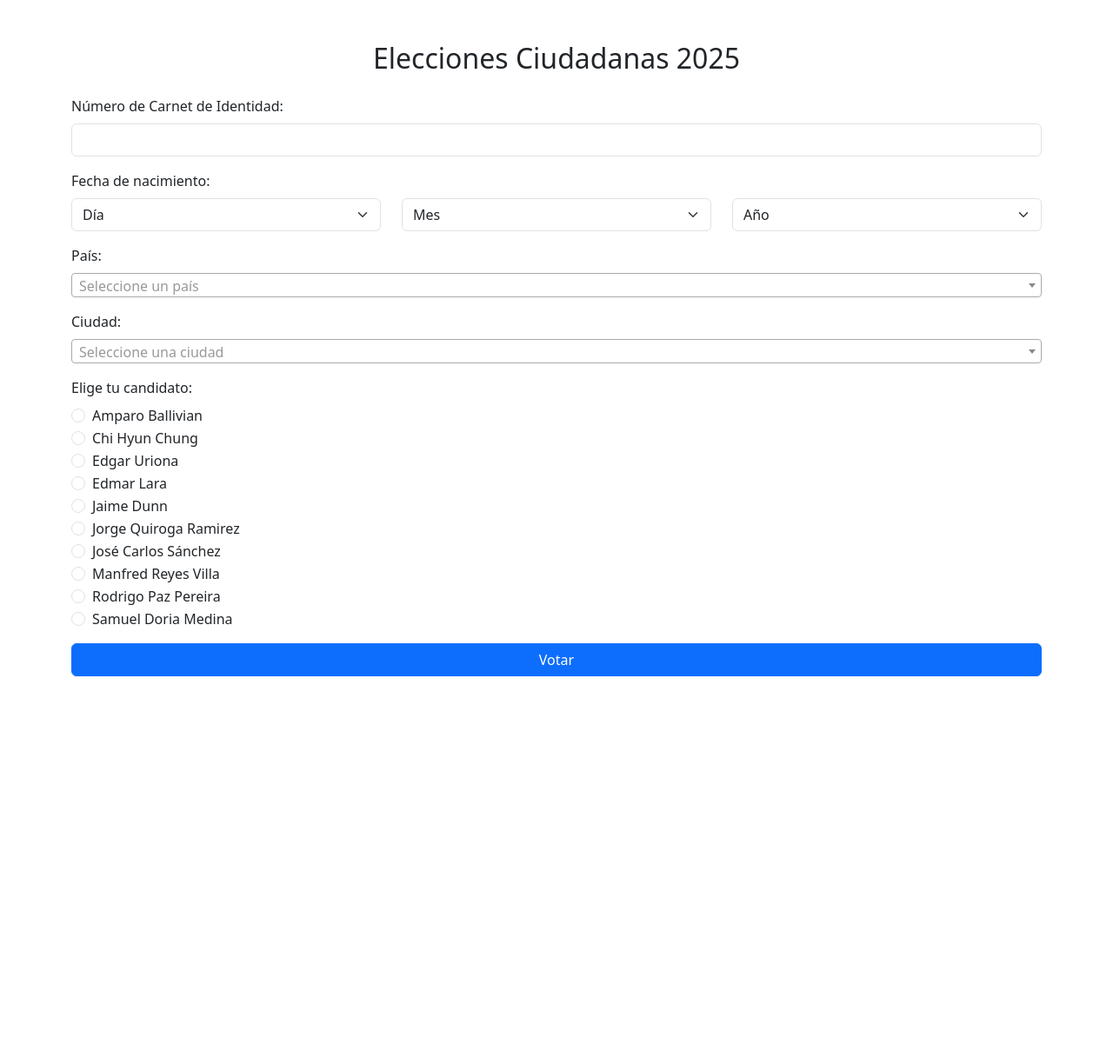
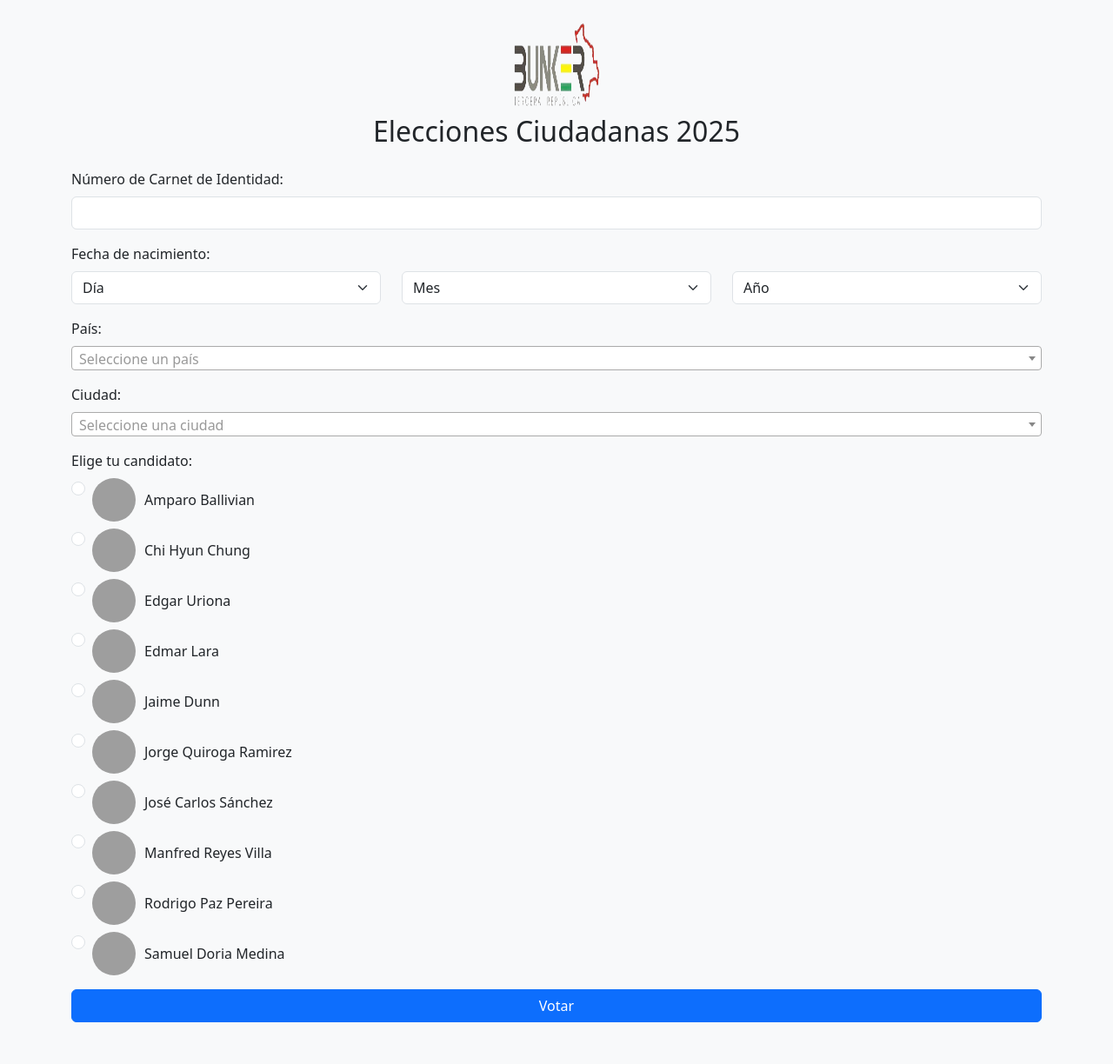
Before and after one commit to Likexpress/votacion-whatsapp, a Flask app: template templates/votar.html in a window 1280 px wide. Shown: the whole page at 87% size. Before the commit the page ends 778 px from the top, so only its background shows below. Run offline with Flask 3, Linux system fonts and the light colour scheme; the template is opened without the code that fills it, so the values that code supplies are empty; some libraries are stand-ins or nearby versions; grey boxes are pictures that could not be loaded.

```diff
--- a/templates/votar.html
+++ b/templates/votar.html
@@ -3,30 +3,48 @@
 <head>
   <meta charset="UTF-8">
   <title>Elecciones Ciudadanas 2025</title>
+  <meta name="viewport" content="width=device-width, initial-scale=1">
   <link href="https://cdn.jsdelivr.net/npm/bootstrap@5.3.0/dist/css/bootstrap.min.css" rel="stylesheet">
   <link href="https://cdn.jsdelivr.net/npm/select2@4.1.0-rc.0/dist/css/select2.min.css" rel="stylesheet" />
-  <script src="https://cdn.jsdelivr.net/npm/jquery@3.6.0/dist/jquery.min.js"></script>
-  <script src="https://cdn.jsdelivr.net/npm/select2@4.1.0-rc.0/dist/js/select2.min.js"></script>
   <style>
+    body {
+      background-color: #f8f9fa;
+    }
     .resumen {
-      background-color: #f8f9fa;
-      padding: 15px;
+      background-color: #fff;
       border: 1px solid #dee2e6;
       border-radius: 5px;
+      padding: 15px;
       margin-top: 20px;
+    }
+    .candidato-img {
+      width: 50px;
+      height: 50px;
+      object-fit: cover;
+      border-radius: 50%;
+      margin-right: 10px;
+    }
+    .form-check-label {
+      display: flex;
+      align-items: center;
     }
   </style>
 </head>
-<body class="container mt-5 mb-5">
-  <h2 class="mb-4 text-center">Elecciones Ciudadanas 2025</h2>
+<body class="container mt-4 mb-5">
 
+  <!-- LOGO -->
+  <div class="text-center mb-4">
+    <img src="{{ url_for('static', filename='img/logo.png') }}" alt="Logo" width="100" height="100">
+    <h2 class="mt-2">Elecciones Ciudadanas 2025</h2>
+  </div>
+
+  <!-- FORMULARIO -->
   <form method="post" action="/enviar_voto" class="needs-validation" novalidate onsubmit="mostrarResumen(); return true;">
-    <!-- Valores ocultos -->
     <input type="hidden" name="numero" value="{{ numero }}">
     <input type="hidden" id="latitud" name="latitud">
     <input type="hidden" id="longitud" name="longitud">
 
-    <!-- Carnet de Identidad -->
+    <!-- CI -->
     <div class="mb-3">
       <label for="ci" class="form-label">Número de Carnet de Identidad:</label>
       <input type="number" id="ci" name="ci" class="form-control" required>
@@ -73,7 +91,7 @@
       </div>
     </div>
 
-    <!-- País y ciudad -->
+    <!-- País / Ciudad -->
     <div class="mb-3">
       <label for="pais" class="form-label">País:</label>
       <select id="pais" name="pais" class="form-select" required></select>
@@ -83,7 +101,7 @@
       <select id="ciudad" name="ciudad" class="form-select" required></select>
     </div>
 
-    <!-- Candidato -->
+    <!-- Candidatos -->
     <div class="mb-3">
       <label class="form-label">Elige tu candidato:</label>
       {% for candidato in [
@@ -91,10 +109,13 @@
         'Edmar Lara', 'Jaime Dunn', 'Jorge Quiroga Ramirez',
         'José Carlos Sánchez', 'Manfred Reyes Villa',
         'Rodrigo Paz Pereira', 'Samuel Doria Medina'] %}
-        <div class="form-check">
-          <input class="form-check-input" type="radio" name="candidato" value="{{ candidato }}" required>
-          <label class="form-check-label">{{ candidato }}</label>
-        </div>
+      <div class="form-check mb-2">
+        <input class="form-check-input" type="radio" name="candidato" id="candidato{{ loop.index }}" value="{{ candidato }}" required>
+        <label class="form-check-label" for="candidato{{ loop.index }}">
+          <img src="{{ url_for('static', filename='img/' + candidato|lower|replace(' ', '-') + '.jpg') }}" class="candidato-img" alt="{{ candidato }}">
+          {{ candidato }}
+        </label>
+      </div>
       {% endfor %}
     </div>
 
@@ -104,12 +125,12 @@
     </div>
   </form>
 
-  <!-- Resumen de datos -->
+  <!-- Resumen -->
   <div id="resumenDatos" class="resumen d-none">
     <h5 class="text-success">Resumen de tus datos:</h5>
     <ul class="list-unstyled mb-0">
       <li><strong>CI:</strong> <span id="res_ci"></span></li>
-      <li><strong>Fecha de Nacimiento:</strong> <span id="res_fecha"></span></li>
+      <li><strong>Fecha de nacimiento:</strong> <span id="res_fecha"></span></li>
       <li><strong>País:</strong> <span id="res_pais"></span></li>
       <li><strong>Ciudad:</strong> <span id="res_ciudad"></span></li>
       <li><strong>Candidato:</strong> <span id="res_candidato"></span></li>
@@ -118,7 +139,10 @@
     </ul>
   </div>
 
-  <!-- Scripts personalizados -->
+  <!-- Scripts -->
+  <script src="https://cdn.jsdelivr.net/npm/bootstrap@5.3.0/dist/js/bootstrap.bundle.min.js"></script>
+  <script src="https://cdn.jsdelivr.net/npm/jquery@3.6.0/dist/jquery.min.js"></script>
+  <script src="https://cdn.jsdelivr.net/npm/select2@4.1.0-rc.0/dist/js/select2.min.js"></script>
   <script>
     async function cargarPaises() {
       const res = await fetch("https://countriesnow.space/api/v0.1/countries");
```
Also changed, not shown: img/amparo-ballivian.png (added), img/chi-hyun-chung.png (added), img/edgar-uriona.png (added), img/edmar-lara.png (added), img/jaime-dunn.png (added), img/jorge-quiroga-ramirez.png (added), img/jose-carlos-sanchez.png (added), img/logo.png (added), img/manfred-reyes-villa.png (added), img/rodrigo-paz-pereira.png (added), img/samuel-doria-medina.png (added).
